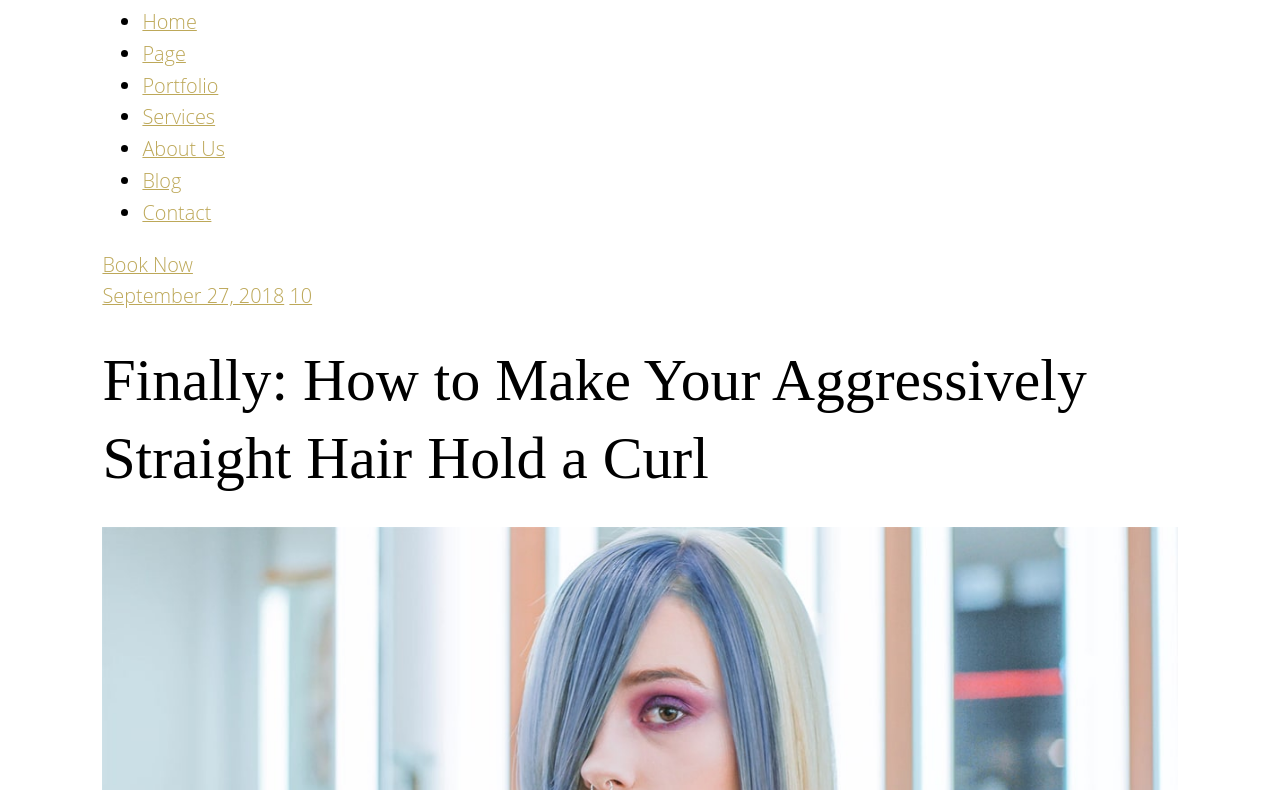
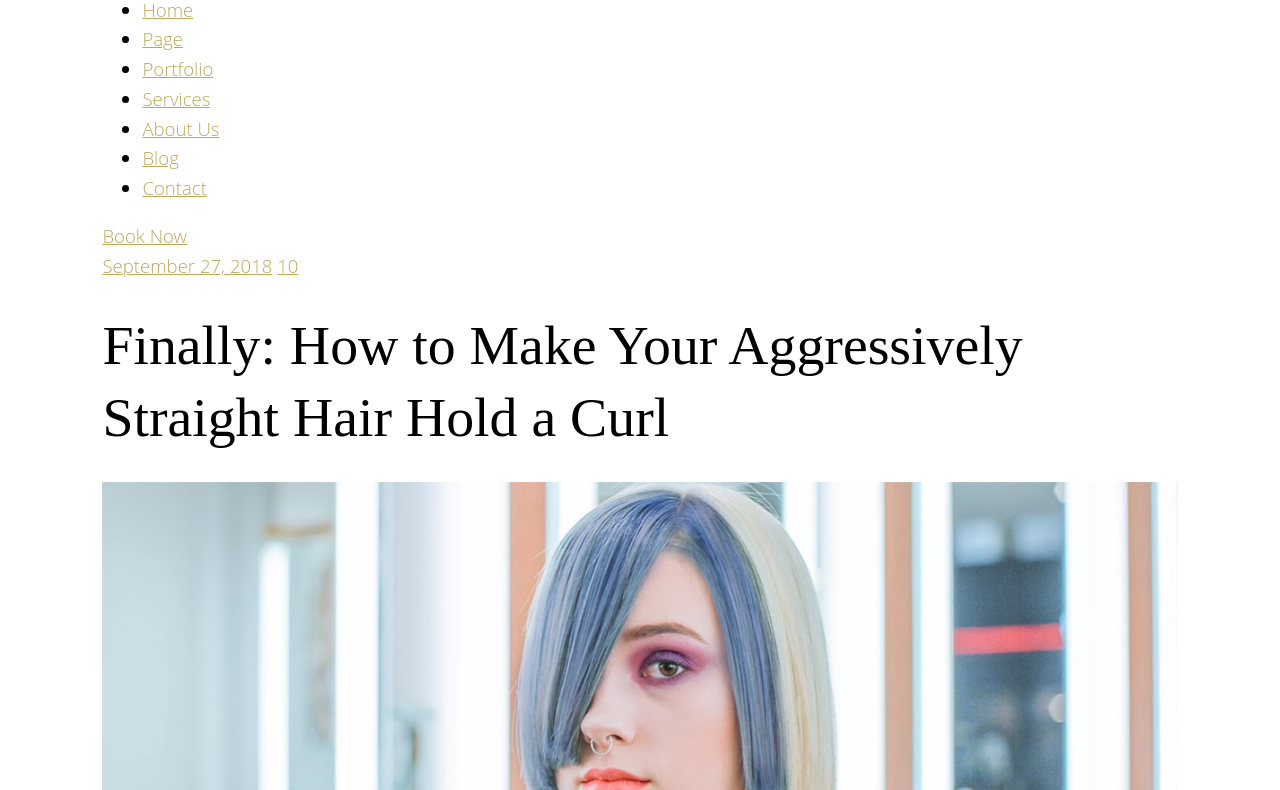
Before and after one commit to sashazm/salon-demo, a website: page page.html in a window 1280 px wide. Shown: the part 169-959 px from the top of the page. Drawn offline with nearby package versions, Linux system fonts and the light colour scheme; files that its build step writes are made by us from their sources.

Commit message:
changed max-font for fluid typography

```diff
--- a/sass/_base.scss
+++ b/sass/_base.scss
@@ -12,7 +12,7 @@ html {
 $min_width: 320px;
 $max_width: 1800px;
 $min_font: 16px;
-$max_font: 22px;
+$max_font: 20px;
 
 html {
   @include fluid-type($min_width, $max_width, $min_font, $max_font);
```
